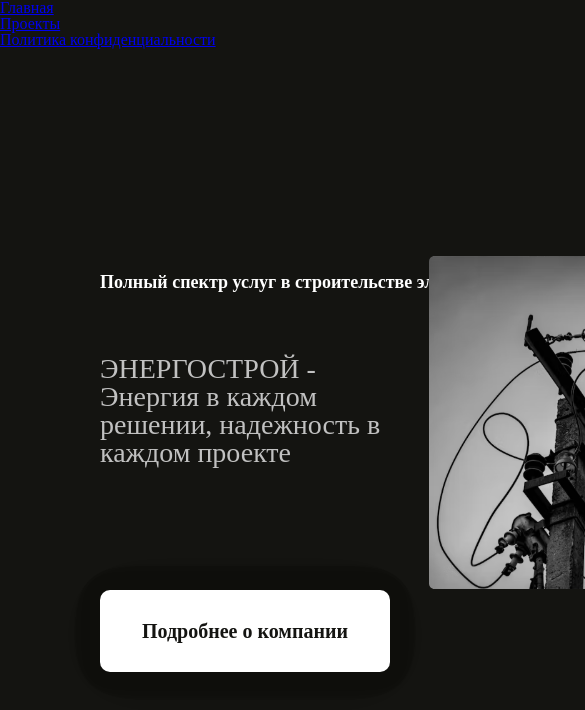
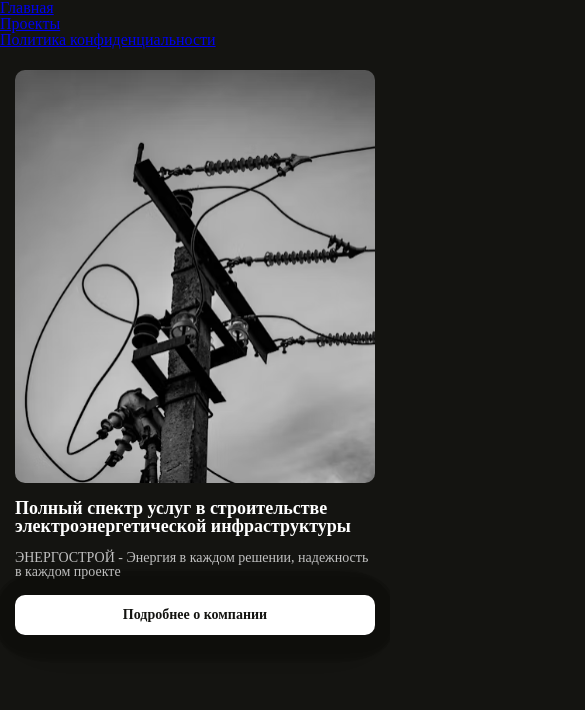
Before and after one commit to Daniks0-0/ENERGOSTROY, a React (Vite) app: page / in a window 390 px wide. Shown: the top 710 px of the page, 585 px wide, since content can reach past the window. Built offline with nearby package versions, Linux system fonts and the light colour scheme.

Commit message:
add main section

```diff
--- a/src/components/Main/Main.scss
+++ b/src/components/Main/Main.scss
@@ -4,13 +4,16 @@
     justify-content: space-between;
     margin-top: 125px;
     padding-left: 100px;
-    gap: calc(10px + 10%);
+    max-width: 1718px;
+    width: 100%;
+    height: auto;
 
     .main-text {
         display: flex;
         flex-direction: column;
         max-width: 862px;
         width: 100%;
+
         h1 {
             width: 862px;
             margin-top: 100px;
@@ -24,7 +27,7 @@
             margin-top: 64px;
             font-family: var(--font-family);
             font-weight: 400;
-            font-size: 28px;
+            font-size: clamp(14px, 2vw, 28px);
             color: #c1c1c1;
         }
 
@@ -43,7 +46,7 @@
             a {
                 font-family: var(--font-family);
                 font-weight: 700;
-                font-size: 20px;
+                font-size: clamp(14px, 2vw, 20px);
                 color: #141411;
                 text-decoration: none;
             }
@@ -55,7 +58,100 @@
         border-radius: 10px 0 0 10px;
         max-width: 500px;
         width: 100%;
-        height:auto;
+        height: auto;
 
     }
 }
+
+@media (min-width: 601px) and (max-width: 1200px) {
+
+    .main {
+        max-width: 950px;
+        width: 100%;
+        height: auto;
+        padding-left: 70px;
+        gap: clamp(20px, 4vw, 80px);
+
+        .main-text {
+
+            h1 {
+                margin-top: 0px;
+                max-width: 563px;
+                width: 100%;
+            }
+
+            h2 {
+                margin-top: 37px;
+                max-width: 500px;
+                width: 100%;
+            }
+
+            .link {
+                margin-top: 100px;
+                max-width: 380px;
+                width: 100%;
+                height: 50px;
+
+            }
+        }
+
+        img {
+            max-width: 303px;
+            width: 100%;
+            height: auto;
+
+        }
+    }
+
+
+}
+
+@media(min-width:300px) and (max-width:600px) {
+    .main {
+        margin-top: 22px;
+        flex-direction: column;
+        align-items: center;
+        padding-left: 15px;
+        padding-right: 15px;
+
+
+        .main-text {
+            align-items: center;
+            order: 2;
+
+            h1 {
+                margin-top: 16px;
+                max-width: 500px;
+                width: 100%;
+            }
+
+            h2 {
+                margin-top: 16px;
+                max-width: 500px;
+                width: 100%;
+            }
+
+            .link {
+                align-items: center;
+                margin-top: 16px;
+                max-width: 500px;
+                width: 100%;
+                height: 40px;
+
+                a {}
+            }
+        }
+
+        img {
+            order: 1;
+            display: flex;
+            border-radius: 10px 10px 10px 10px;
+            max-width: 500px;
+            width: 100%;
+            height: auto;
+
+        }
+    }
+
+
+}
```
